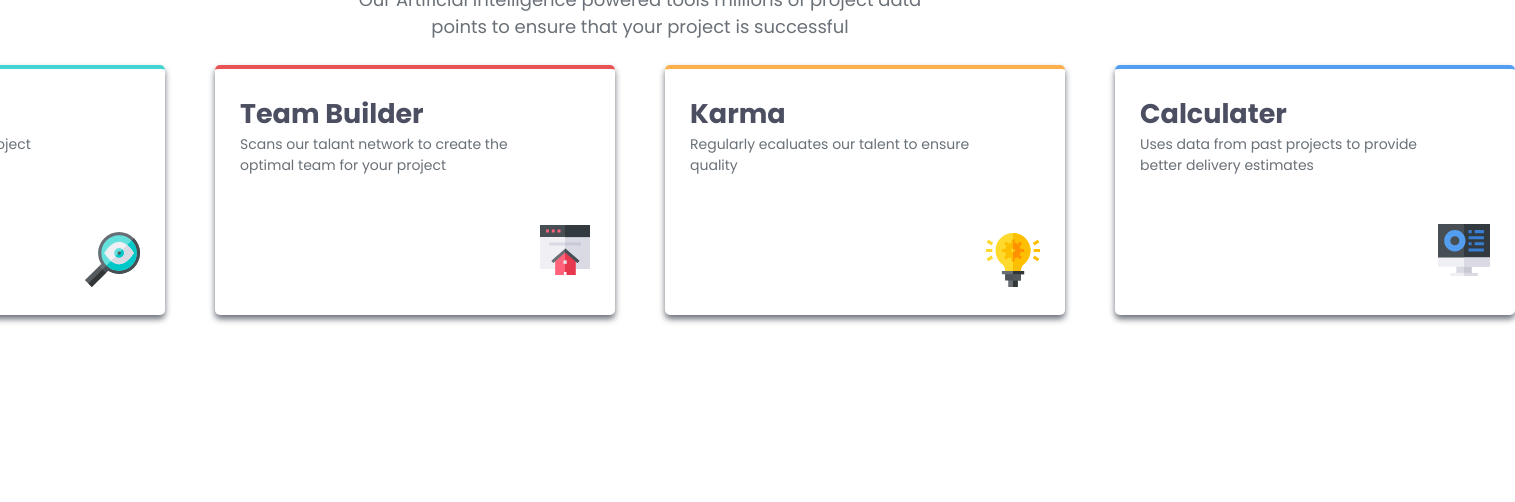
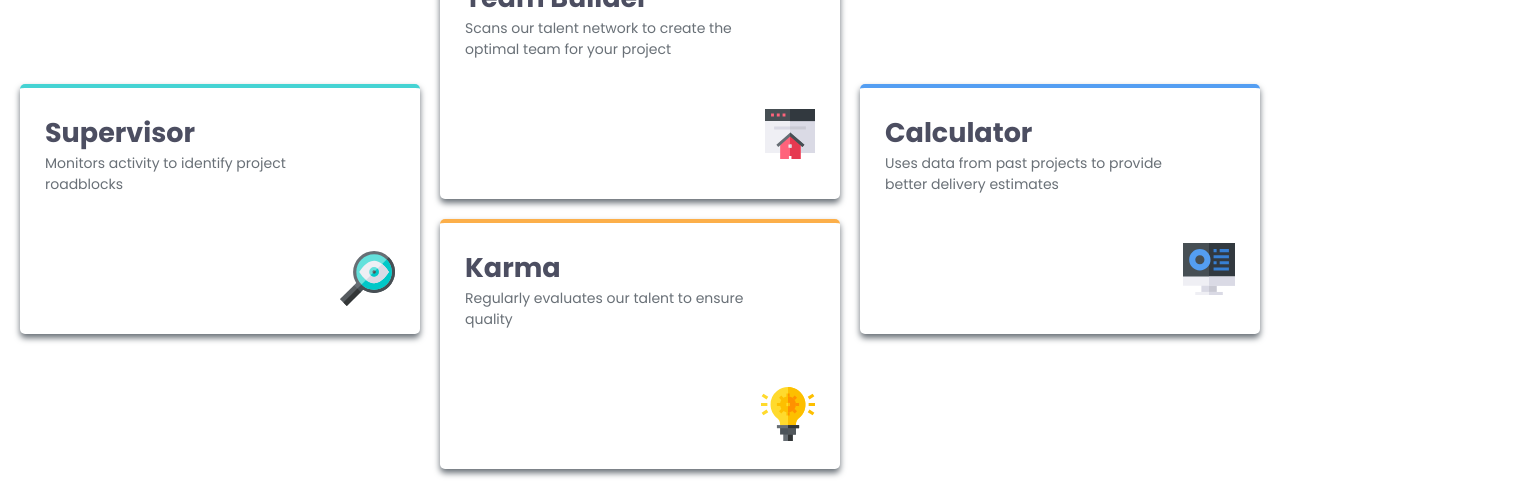
Before and after one commit to Ruslan-oss-max0/four-card-feature, a plain HTML site: page index.html in a window 1280 px wide. Shown: the part 298-800 px from the top of the page, 1515 px wide, since content can reach past the window. Drawn offline with Linux system fonts and the light colour scheme.

Commit message:
implement the Desktop layout

```diff
--- a/index.html
+++ b/index.html
@@ -18,7 +18,7 @@
       <div class="header">
         <h1 class="header-title">Reliable, efficient delivery</h1>
         <p class="header-main">Powered by Technology</p>
-        <p>
+        <p class="header-content">
           Our Artificial Intelligence powered tools millions of project data<br/>
           points to ensure that your project is successful
         </p>
@@ -27,7 +27,7 @@
       <div class="tools">
         <section class="section supervisor">
           <div>
-            <h2 class="supervisor-title">Superviser</h2>
+            <h2 class="supervisor-title">Supervisor</h2>
             <p class="supervisor-content">Monitors activity to identify project roadblocks</p>
           </div>
           <a href="#" class="section-link supervisor-img"></a>
@@ -37,7 +37,7 @@
           <div>
             <h2 class="team-builder-title">Team Builder</h2>
             <p class="team-builder-content">
-              Scans our talant network to create the optimal team for your project
+              Scans our talent network to create the optimal team for your project
             </p>
           </div>
           <a href="#" class="section-link team-builder-img"></a>
@@ -46,14 +46,14 @@
         <section class="section karma">
           <div>
             <h2 class="karma-title">Karma</h2>
-            <p class="karma-content">Regularly ecaluates our talent to ensure quality</p>
+            <p class="karma-content">Regularly evaluates our talent to ensure quality</p>
           </div>
           <a href="#" class="section-link karma-img"></a>
         </section>
 
         <section class="section calculator">
           <div>
-            <h2 class="calculator-title">Calculater</h2>
+            <h2 class="calculator-title">Calculator</h2>
             <p class="calculator-content">Uses data from past projects to provide better delivery estimates</p>
           </div>
           <a href="#" class="section-link calculator-img"></a>
--- a/styles.css
+++ b/styles.css
@@ -31,7 +31,7 @@ body {
 }
 
 .header {
-    margin-bottom: 25px;
+    margin-bottom: 60px;
     text-align: center;
 }
 
@@ -44,11 +44,19 @@ body {
     font-size: 32px;
     font-weight: 700;
     color: var(--grey-dark);
+    margin-bottom: 15px;
+}
+
+.header-content {
+    font-size: 14px;
 }
 
 .tools {
-    display: flex;
-    gap: 50px;
+    display: grid;
+    grid-template-columns: repeat(3, 1fr);
+    grid-template-rows: auto auto;
+    gap: 20px;
+    margin: auto;
 }
 
 .section {
@@ -70,6 +78,9 @@ body {
 
 .supervisor {
     border-top: 4px solid var(--cyan);
+    grid-column: 1;
+    grid-row: 1 / 3;
+    align-self: center
 }
 
 .supervisor-title {
@@ -94,6 +105,8 @@ body {
 
 .team-builder {
     border-top: 4px solid var(--red);
+    grid-column: 2;
+    grid-row: 1;
 }
 
 .team-builder-title {
@@ -120,6 +133,8 @@ body {
 
 .karma {
     border-top: 4px solid var(--orange);
+    grid-column: 2;
+    grid-row: 2;
 }
 
 .karma-title {
@@ -144,6 +159,9 @@ body {
 
 .calculator {
     border-top: 4px solid var(--blue);
+    grid-column: 3;
+    grid-row: 1 / 3;
+    align-self: center;
 }
 
 .calculator-title {
```
